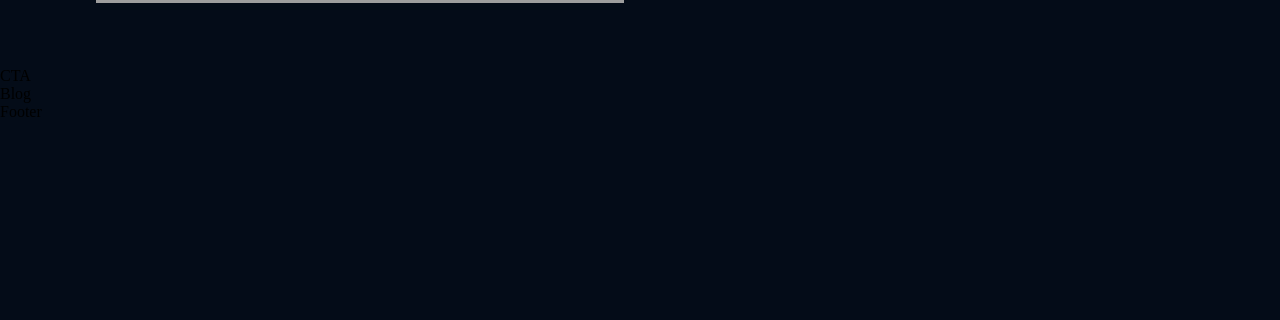
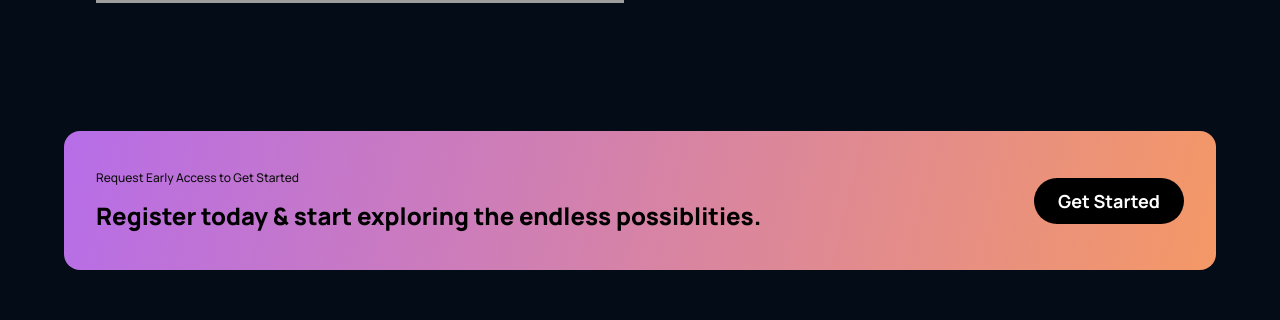
Before and after one commit to NotNotEvan/gpt3_ejl, a React (Create React App) app: page / in a window 1280 px wide. Shown: the part 2585-2905 px from the top of the page. Before the commit the page ends 2706 px from the top, so only its background shows below. Built offline with nearby package versions, Linux system fonts and the light colour scheme; grey boxes are pictures that could not be loaded.

Commit message:
cta in progress

```diff
--- a/src/components/cta/CTA.jsx
+++ b/src/components/cta/CTA.jsx
@@ -3,7 +3,15 @@
 
 const CTA = () => {
   return (
-    <div>CTA</div>
+    <div className='gpt3__cta'>
+      <div className='gpt3__cta-content'>
+        <p>Request Early Access to Get Started</p>
+        <h3>Register today & start exploring the endless possiblities.</h3>
+      </div>
+      <div className='gpt3__cta-btn'>
+        <button type='button'>Get Started</button>
+      </div>
+    </div>
   )
 }
 
--- a/src/components/cta/cta.css
+++ b/src/components/cta/cta.css
@@ -0,0 +1,53 @@
+.gpt3__cta {
+    display: flex;
+    justify-content: space-between;
+    align-items: center;
+    flex-direction: row;
+
+    padding: 2rem;
+    margin: 4rem;
+
+    border-radius: 1rem;
+    background: var(--gradient-bar);
+}
+
+.gpt3__cta-content p {
+    color: #0E0E0E;
+    font-family: var(--font-family);
+    font-size: 12px;
+    font-weight: 500;
+    line-height: 30px;
+}
+
+.gpt3__cta-content h3 {
+    color: #000;
+    font-family: var(--font-family);
+    font-size: 24px;
+    font-weight: 800;
+    line-height: 45px;
+}
+
+.gpt3__cta-btn {
+    display: flex;
+    justify-content: center;
+    align-items: center;
+    margin-left: 2rem;
+
+}
+
+.gpt3__cta-btn button {
+    border-radius: 40px;
+    background: #000;
+
+    color: #FFF;
+    font-family: var(--font-family);
+    font-size: 18px;
+    font-weight: 700;
+    line-height: 30px;
+    padding: 0.5rem 1rem;
+
+    border: none;
+    outline: none;
+    cursor: pointer;
+    min-width: 150px;
+}
```
